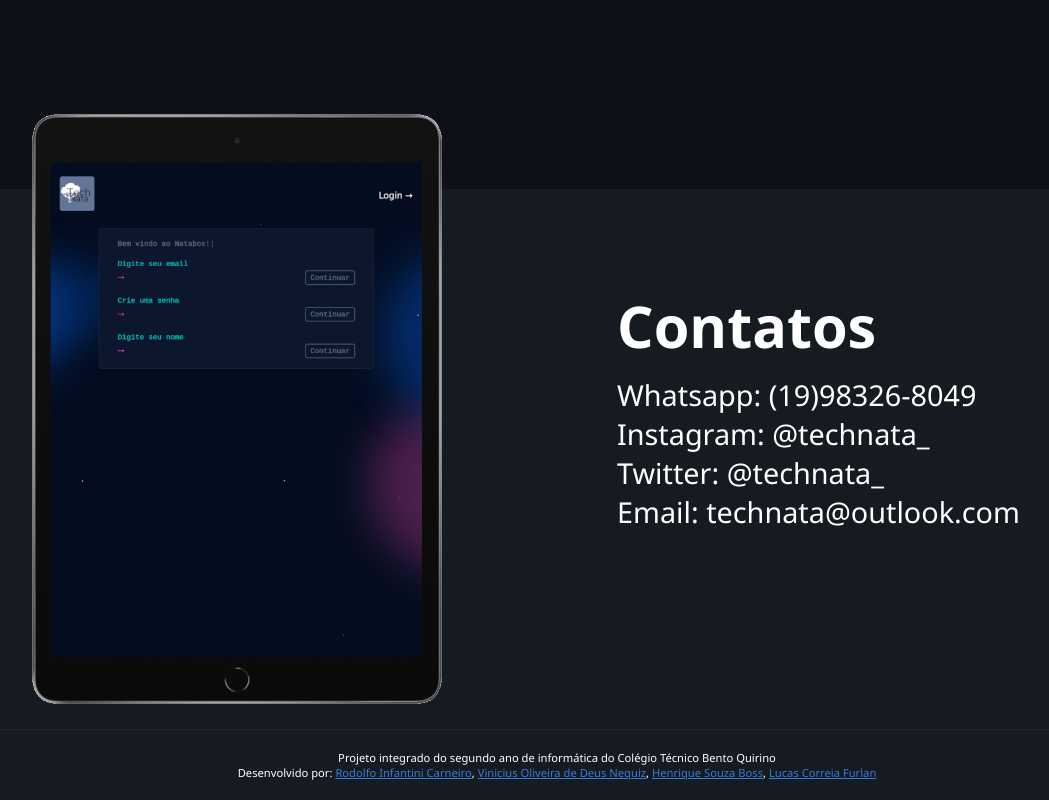
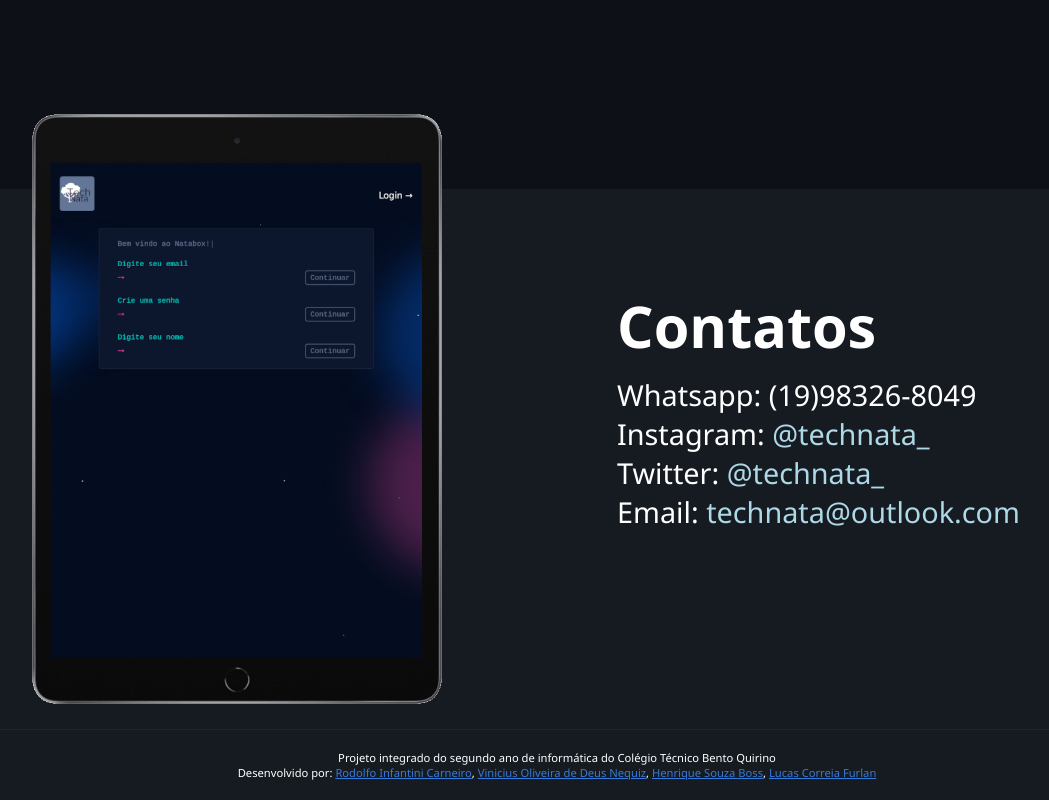
Before and after one commit to natabox/natabox.github.io, a plain HTML site: page index.html in a window 1280 px wide. Shown: the part 2734-3534 px from the top of the page, without its empty margins (83-1132 px from the left). Drawn offline with nearby package versions, Linux system fonts and the light colour scheme.

Commit message:
added links to social medias

```diff
--- a/index.html
+++ b/index.html
@@ -81,9 +81,9 @@
         <div>
             <h1>Contatos</h1>
             <p>Whatsapp: (19)98326-8049</p>
-            <p>Instagram: @technata_</p>
-            <p>Twitter: @technata_</p>
-            <p>Email: technata@outlook.com</p>
+            <p>Instagram: <a href="https://www.instagram.com/technata_/">@technata_</a></p>
+            <p>Twitter: <a href="https://twitter.com/technata_/">@technata_</a></p>
+            <p>Email: <a href="mailto:technata@outlook.com">technata@outlook.com</a></p>
         </div>
     </div>
     <footer>
--- a/style.css
+++ b/style.css
@@ -10,6 +10,11 @@ body {
 
 * {
     scroll-behavior: smooth;
+}
+
+#contato a{
+	text-decoration: none;
+	color: lightblue;
 }
 
 /* header config */
```
